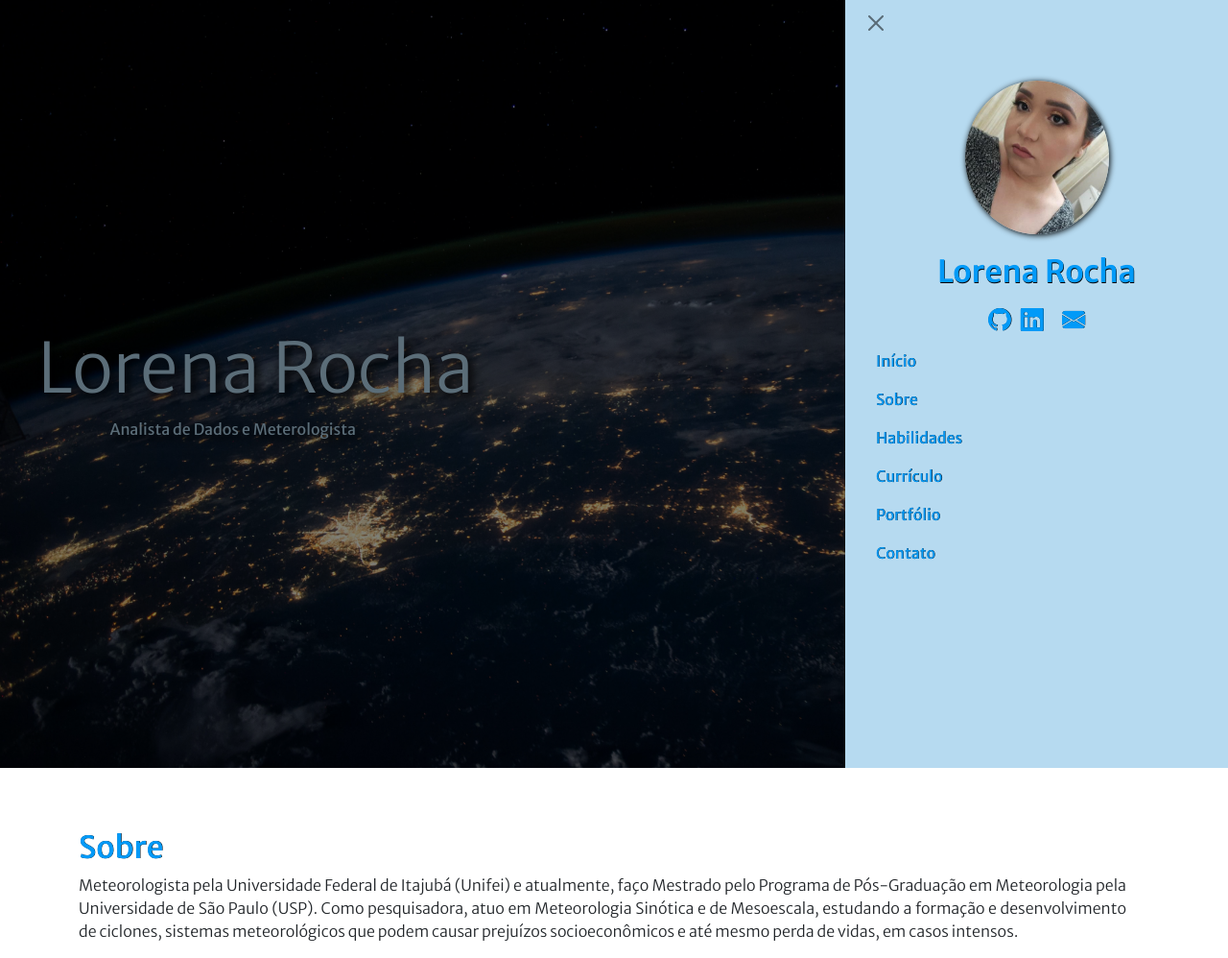
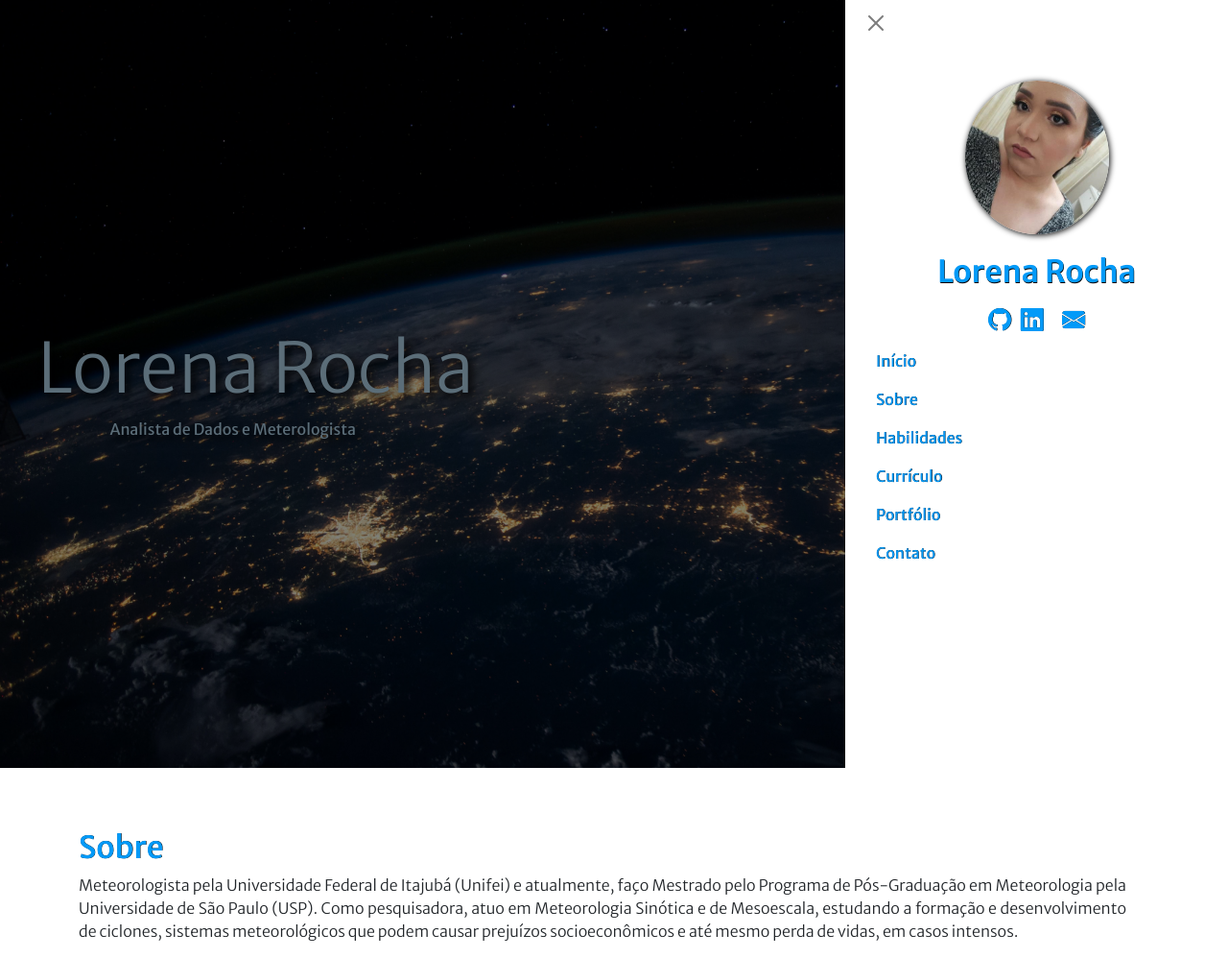
Before and after one commit to lorenarocha/portfolio-project, a Flask app: page / in a window 1280 px wide, after a click that opens the changed part. Shown: the top 998 px of the page at 96% size. Run offline with Flask 2, Linux system fonts and the light colour scheme; some libraries are stand-ins or nearby versions.

Commit message:
FRONTEND: white menu toggle

```diff
--- a/static/style.css
+++ b/static/style.css
@@ -79,7 +79,7 @@ p {
 
 /* Barras de navegação */
 #offcanvasNavbar{
-    background-color: var(--tertiary);
+    background-color: var(--light);
 }
 
 .bi-list {
```
